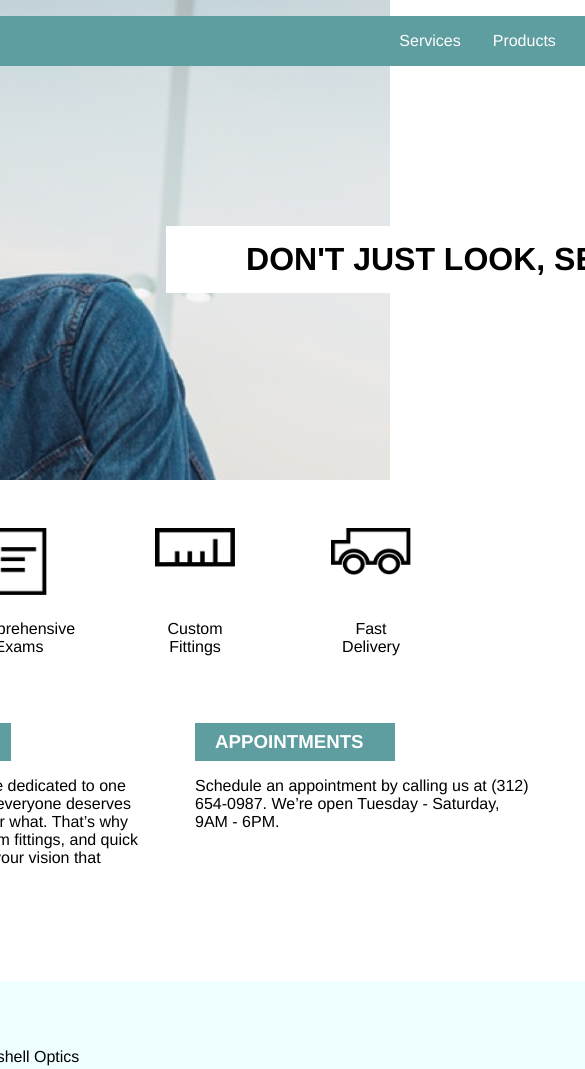
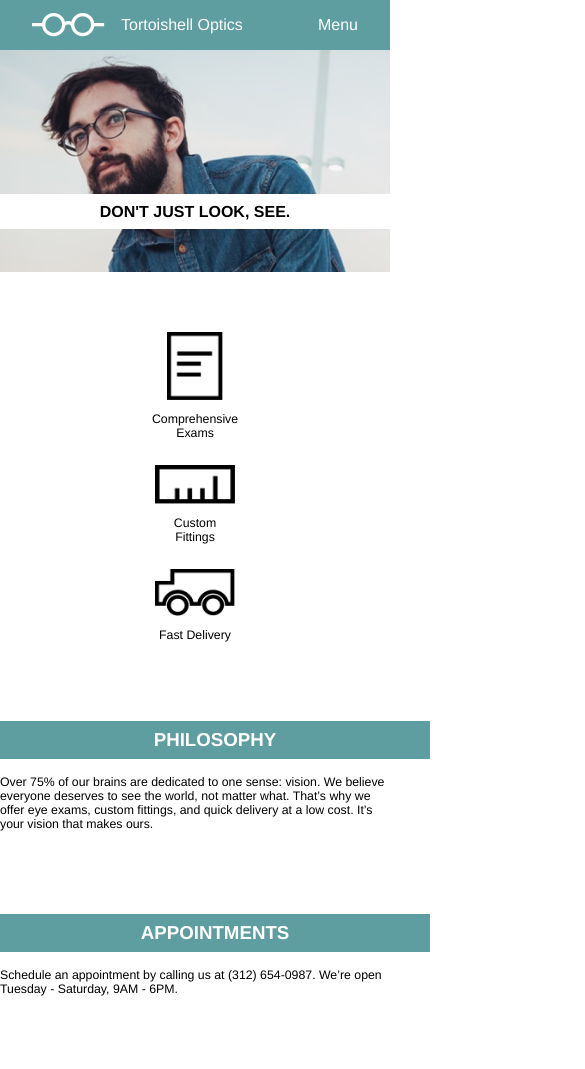
Before and after one commit to samirqadir/tortoiseshell, a plain HTML site: page index.html in a window 390 px wide. Shown: the top 1069 px of the page, 585 px wide, since content can reach past the window. Drawn offline with Linux system fonts and the light colour scheme.

Commit message:
Final commit

```diff
--- a/Resources/CSS/style.css
+++ b/Resources/CSS/style.css
@@ -8,9 +8,16 @@ body {
   font-size: 1rem;
 }
 
+.show_mobile, .show_mobile a {
+  display: none;
+}
+
+.backgnd, .backgnd_img {
+  height: 30rem;
+  width: 100%;
+}
+
 .backgnd_img {
-  width: 100%;
-  height: 30rem;
   position: absolute;
   top: 0rem;
   left: 0rem;
@@ -30,11 +37,6 @@ body {
   overflow: visible;
 }
 
-.backgnd {
-  height: 30rem;
-  width: 100%;
-}
-
 .banner {
   width: 100%;
   display: flex;
@@ -44,7 +46,7 @@ body {
   margin-bottom: 10rem;
 }
 
-.banner div {
+.banner div.show_desktop {
   display: flex;
   align-items: center;
 }
@@ -132,6 +134,10 @@ body {
   margin-bottom: 1rem;
 }
 
+.description p {
+  margin-bottom: 4rem;
+}
+
 footer {
   display: flex;
   align-items: center;
@@ -143,3 +149,109 @@ footer img {
   height: 1.5rem;
   padding: 4rem 1rem 4rem 4rem;
 }
+
+@media only screen and (max-width: 960px) {
+  .backgnd, .backgnd_img {
+    height: 22rem;
+  }
+
+  .container {
+    width: 100%;
+    position: absolute;
+    top: 0rem;
+    left: 0rem;
+    margin-left: 0px;
+  }
+
+  .banner {
+    margin-top: 0rem;
+    margin-bottom: 5rem;
+  }
+
+  .block {
+    left: 0rem;
+    margin-right: 2rem;
+  }
+
+  .block span {
+    font-size: 1.33rem;
+    padding: .75rem 4rem;
+  }
+}
+
+@media only screen and (max-width: 550px) {
+  .backgnd, .backgnd_img {
+    height: 17rem;
+  }
+
+  .backgnd_img {
+    background-position: 20%;
+  }
+
+  .show_desktop, .show_desktop a {
+    display: none;
+  }
+
+  .show_mobile, .show_mobile a {
+    display: flex;
+    align-items: center;
+  }
+
+  .banner {
+    margin-bottom: 9rem;
+  }
+
+  .block {
+    margin-right: 0rem;
+    width: 100%;
+  }
+
+  .block span {
+    width: 100%;
+    text-align: center;
+    font-size: 1rem;
+    padding: 0.5rem 0rem;
+  }
+
+  .benefits {
+    flex-direction: column;
+    align-items: center;
+    margin: 3rem 0rem;
+  }
+
+  .benefits div {
+    height: auto;
+    margin: 0.77rem 0rem;
+  }
+
+  .benefits span {
+    margin-top: 0.77rem;
+    font-size: 0.77rem;
+  }
+
+  .description {
+    flex-direction: column;
+  }
+
+  .description div {
+    flex-direction: column;
+    width: 100%;
+    margin-right: 0%;
+  }
+
+  .description h3 {
+    width: 100%;
+    text-align: center;
+  }
+
+  .description p {
+    font-size: 0.77rem;
+    margin-bottom: 4rem;
+  }
+
+  footer {
+    margin-top: 1rem;
+  }
+
+
+}
--- a/index.html
+++ b/index.html
@@ -13,14 +13,17 @@
       <div class="backgnd">
 
         <div class="banner">
-          <div>
+          <div class="show_desktop show_mobile">
             <img src="./resources/logo-white.png">
             <span>Tortoishell Optics</span>
           </div>
-          <div>
+          <div class="show_desktop">
             <a href=#services>Services</a>
             <a href=#products>Products</a>
             <a href=#contact>Contact</a>
+          </div>
+          <div class="show_mobile">
+            <a href=#menu>Menu</a>
           </div>
         </div>
 
```
